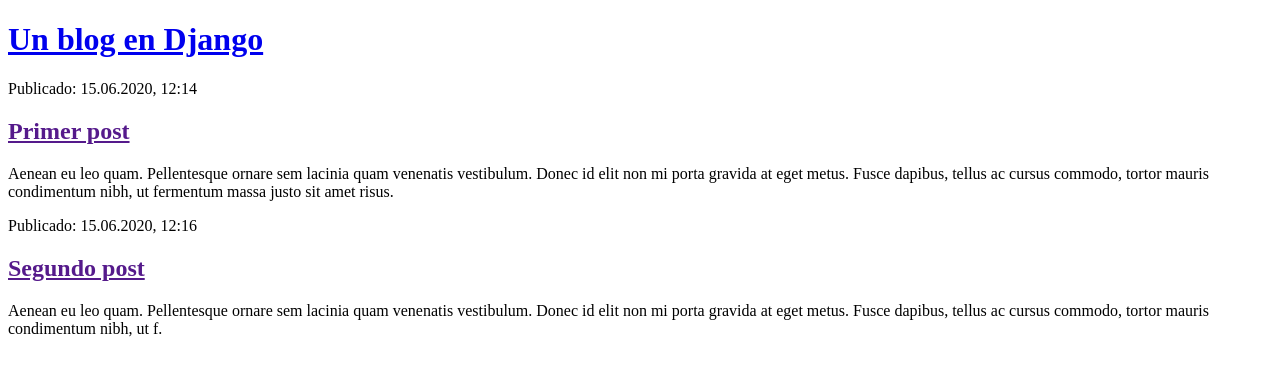
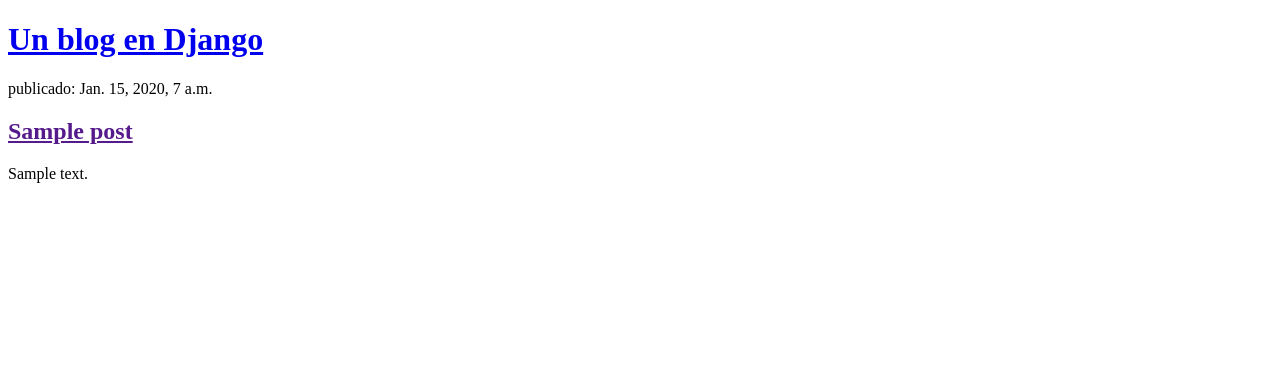
Before and after one commit to martinezga/my-first-blog, a Django app: page / in a window 1280 px wide. Shown: the top 376 px of the page. Run offline with Django 3.2, Linux system fonts and the light colour scheme; tables that the repository leaves empty hold one stand-in row (values such as "Sample post").

Commit message:
Template modificado

```diff
--- a/blog/models.py
+++ b/blog/models.py
@@ -20,3 +20,6 @@
 
     def __str__(self):
         return self.title
+
+from django.shortcuts import render
+from .models import Post
--- a/blog/templates/blog/post_list.html
+++ b/blog/templates/blog/post_list.html
@@ -10,16 +10,13 @@
         <h1><a href="/">Un blog en Django</a></h1>
     </div>
 
-    <div>
-        <p>Publicado: 15.06.2020, 12:14</p>
-        <h2><a href="">Primer post</a></h2>
-        <p>Aenean eu leo quam. Pellentesque ornare sem lacinia quam venenatis vestibulum. Donec id elit non mi porta gravida at eget metus. Fusce dapibus, tellus ac cursus commodo, tortor mauris condimentum nibh, ut fermentum massa justo sit amet risus.</p>
-    </div>
+    {% for post in posts %}
+        <div>
+            <p> publicado: {{ post.published_date }}</p>
+            <h2><a href="">{{ post.title }}</a></h2>
+            <p>{{ post.text|linebreaksbr }}</p>
+        </div>
+    {% endfor %}
 
-    <div>
-        <p>Publicado: 15.06.2020, 12:16</p>
-        <h2><a href="">Segundo post</a></h2>
-        <p>Aenean eu leo quam. Pellentesque ornare sem lacinia quam venenatis vestibulum. Donec id elit non mi porta gravida at eget metus. Fusce dapibus, tellus ac cursus commodo, tortor mauris condimentum nibh, ut f.</p>
-    </div>
 </body>
 </html>
--- a/blog/views.py
+++ b/blog/views.py
@@ -1,6 +1,9 @@
 from django.shortcuts import render
+from django.utils import timezone
+from .models import Post
 
 # Create your views here.
 
 def post_list(request):
-    return render(request, 'blog/post_list.html', {})
+    posts = Post.objects.filter(published_date__lte=timezone.now()).order_by('published_date')
+    return render(request, 'blog/post_list.html', {'posts': posts})
```
